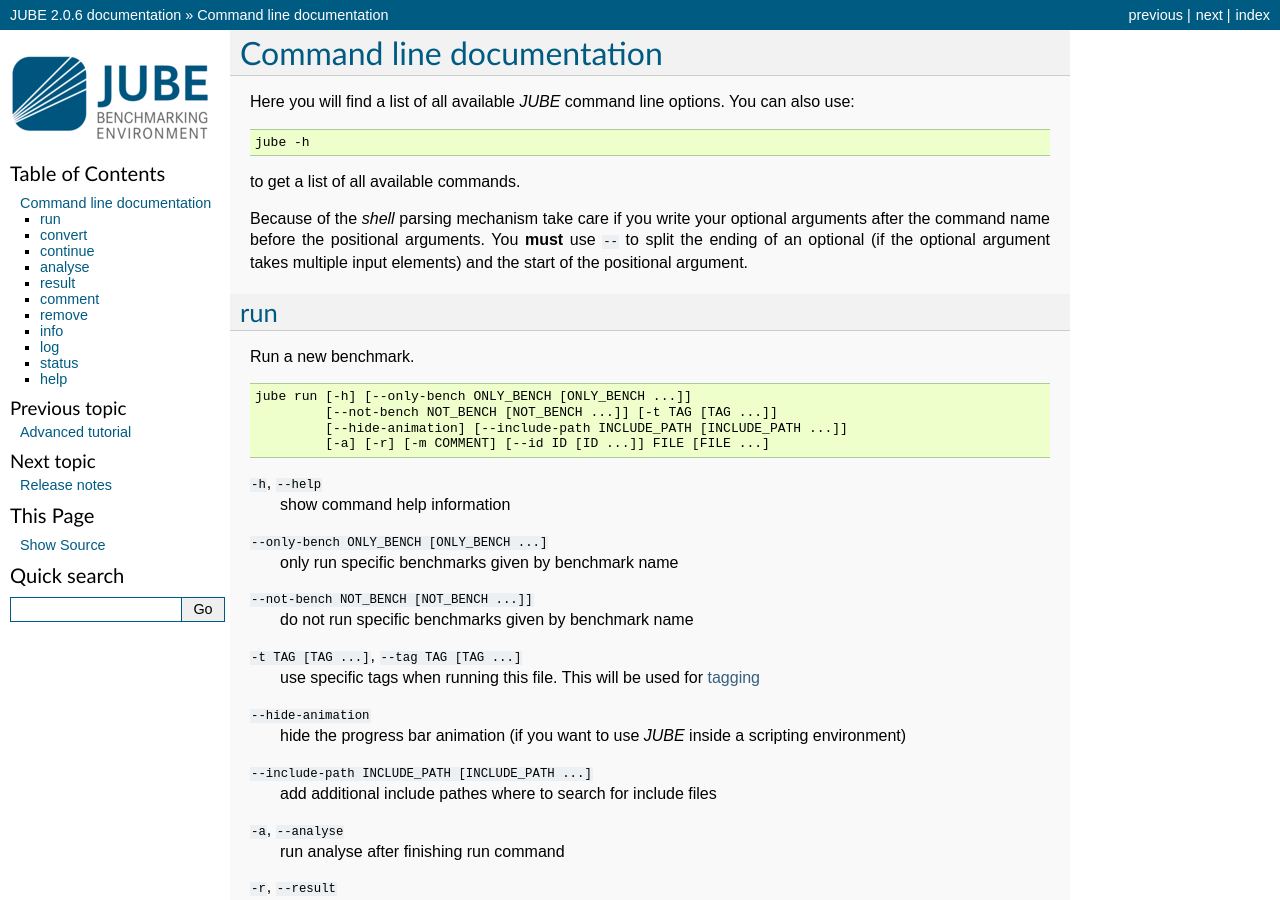
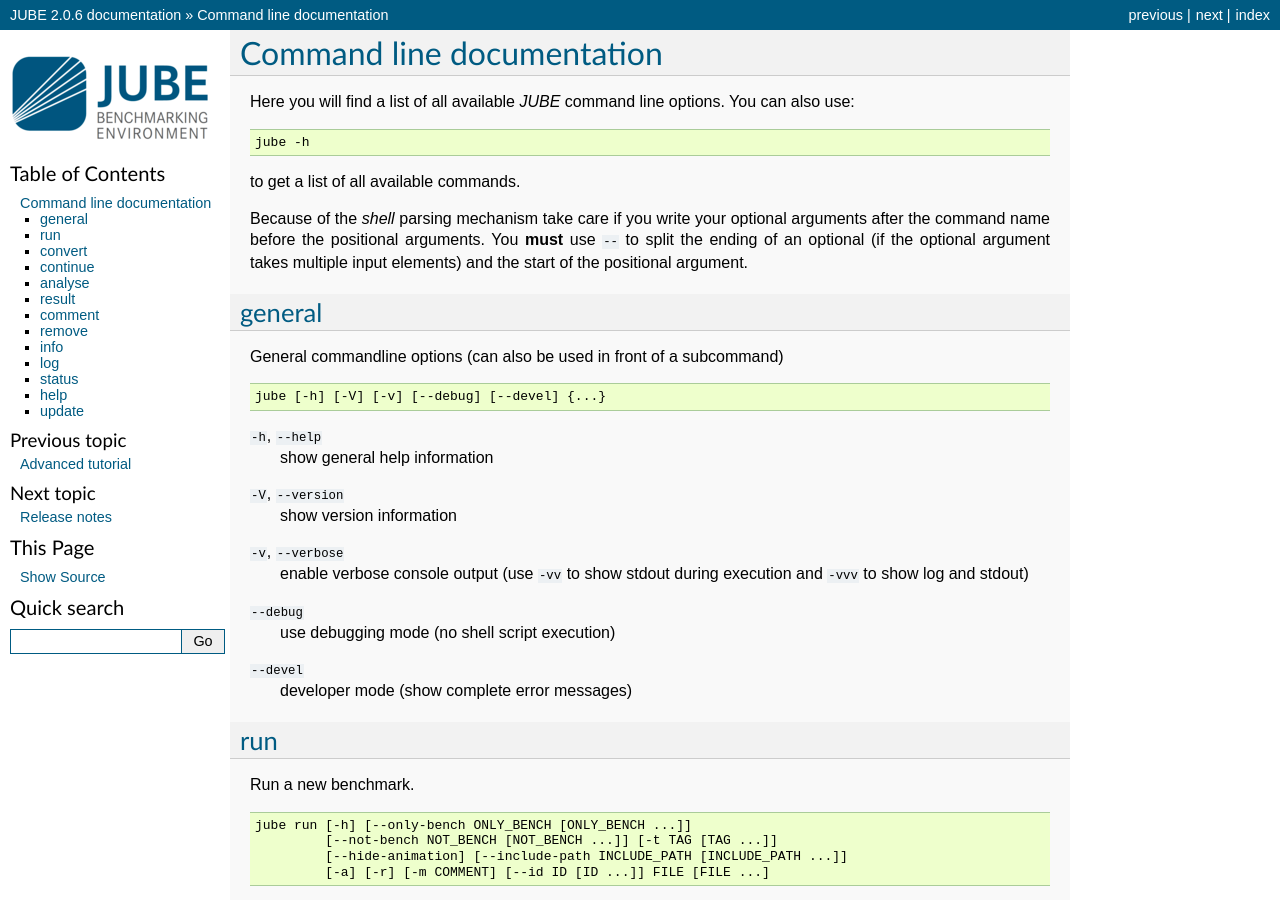
Before and after one commit to FZJ-JSC/JUBE, a Sphinx documentation site: the page built from docs/commandline.rst, in a window 1280 px wide and 900 px high. Built offline with Sphinx 7.4.7, drawn with Linux system fonts in a browser that asks for light colours; some of the changed text lies outside the part shown.

```diff
--- a/docs/commandline.rst
+++ b/docs/commandline.rst
@@ -32,6 +32,32 @@ to get a list of all available commands.
 
 Because of the *shell* parsing mechanism take care if you write your optional arguments after the command name before the positional
 arguments. You **must** use ``--`` to split the ending of an optional (if the optional argument takes multiple input elements) and the start of the positional argument.
+
+.. index:: general commandline options
+
+general
+~~~~~~~
+
+General commandline options (can also be used in front of a subcommand)
+
+.. code-block:: none
+
+   jube [-h] [-V] [-v] [--debug] [--devel] {...}
+
+``-h``, ``--help``
+   show general help information
+
+``-V``, ``--version``
+   show version information
+
+``-v``, ``--verbose``
+   enable verbose console output (use ``-vv`` to show stdout during execution and ``-vvv`` to show log and stdout)
+
+``--debug``
+   use debugging mode (no shell script execution)
+
+``--devel``
+   developer mode (show complete error messages)
 
 .. index:: run
 
@@ -337,3 +363,17 @@ Command help
 
 ``command``
    command to get help about
+
+.. index:: update
+
+update
+~~~~~~
+
+Check *JUBE* version
+
+.. code-block:: none
+
+   jube update [-h]
+
+``-h``, ``--help``
+   show command help information
```
Also changed, not shown: docs/glossar.rst (+22 -1 lines), 1 other file.
